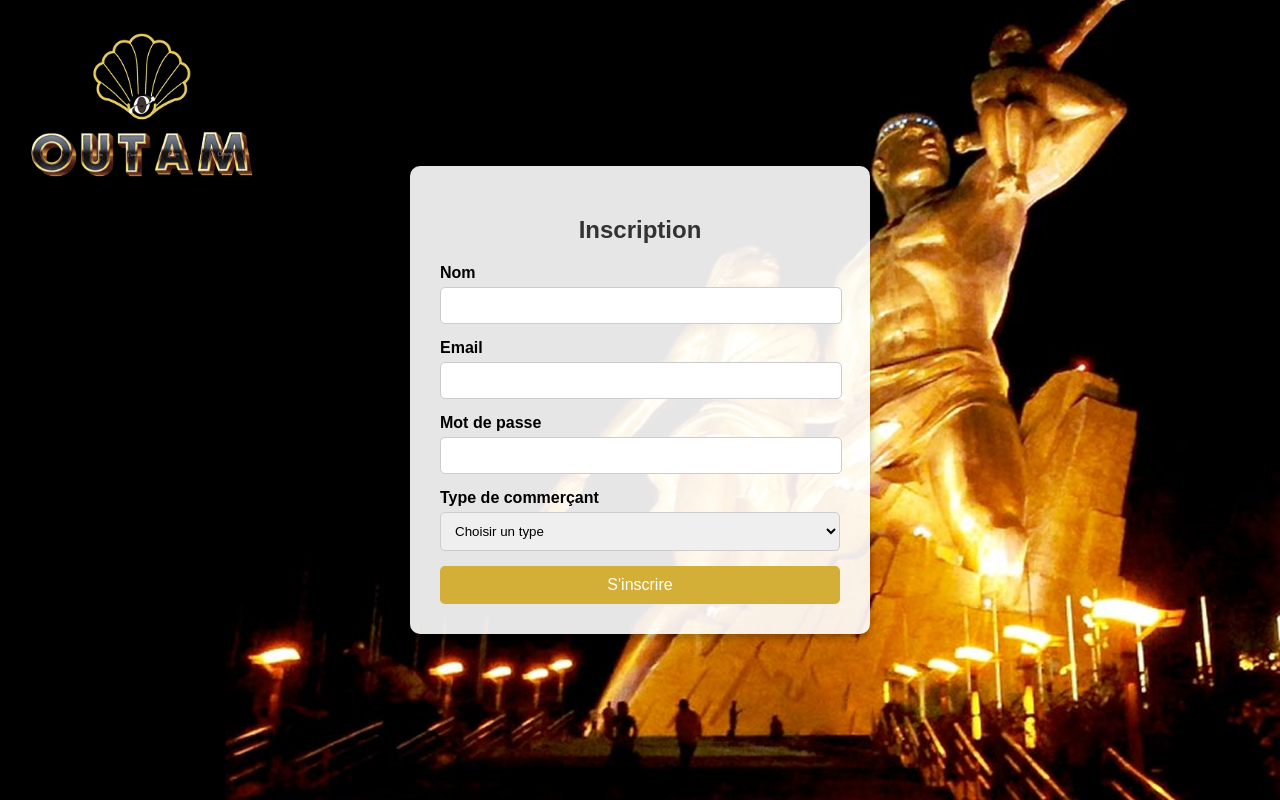
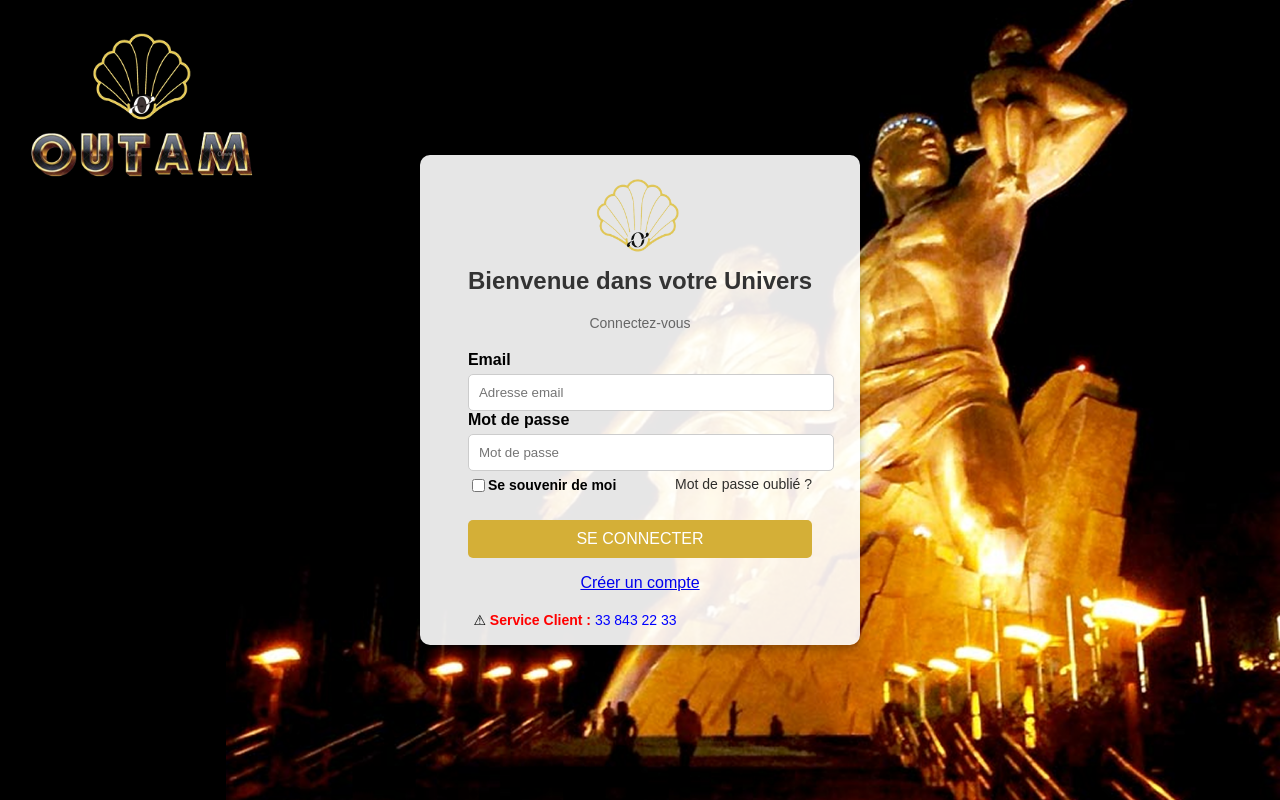
Before and after one commit to SENECOP/outam, a React (Create React App) app in the folder frontend/: page / in a window 1280 px wide. Built offline with nearby package versions, Linux system fonts and the light colour scheme.

Commit message:
Mise à jour de l'interface inscription et connexio

```diff
--- a/frontend/src/App.js
+++ b/frontend/src/App.js
@@ -1,7 +1,8 @@
 import React from 'react';
 import { BrowserRouter as Router, Route, Routes } from 'react-router-dom';
+import Login from './pages/Login';
 import Register from './pages/Register';
-import Login from './pages/Login';
+
 import ForgotPassword from './pages/ForgotPassword';
 import ResetPassword from './pages/ResetPassword';
 
@@ -11,10 +12,10 @@ function App() {
   return (
     <Router>
       <Routes>
-        <Route path="/" element={<Register />} />
-        <Route path="/login" element={<Login />} />
+        <Route path="/" element={<Login />} />  {/* Page affichée par défaut */}
+        <Route path="/register" element={<Register />} />
         <Route path="/forgot-password" element={<ForgotPassword />} />
-        <Route path="/reset-password/:token" element={<ResetPassword/>} />        {/* Ajoute d'autres routes ici si nécessaire */}
+        <Route path="/reset-password/:token" element={<ResetPassword />} />
       </Routes>
     </Router>
   );
--- a/frontend/src/LoginCommercant.js
+++ b/frontend/src/LoginCommercant.js
@@ -53,6 +53,9 @@ const Login = () => {
           {error && <p className="error-message">{error}</p>}
           <button type="submit">SE CONNECTER</button>
         </form>
+        {/* Ajout du lien vers l'inscription */}
+        <p className="register-link">Nouveau ici ? <a href="/register">Créer un compte</a>
+        </p>
         <p className="support">☎ Service Client : 33 842 23 23</p>
       </div>
     </div>
--- a/frontend/src/pages/Login.js
+++ b/frontend/src/pages/Login.js
@@ -3,6 +3,7 @@ import axios from "axios";
 import { useNavigate } from "react-router-dom";
 import { Link } from "react-router-dom";
 import "./Login.css";
+
 
 function Login() {
   const [email, setEmail] = useState("");
@@ -82,7 +83,8 @@ function Login() {
 
           <button type="submit" className="login-btn">SE CONNECTER</button>
         </form>
-
+       <p className="register-link"><Link to="/register">Créer un compte</Link>
+      </p>
         <p className="support">
           ⚠ <span>Service Client :</span> <a href="tel:+3338432233">33 843 22 33</a>
         </p>
```
